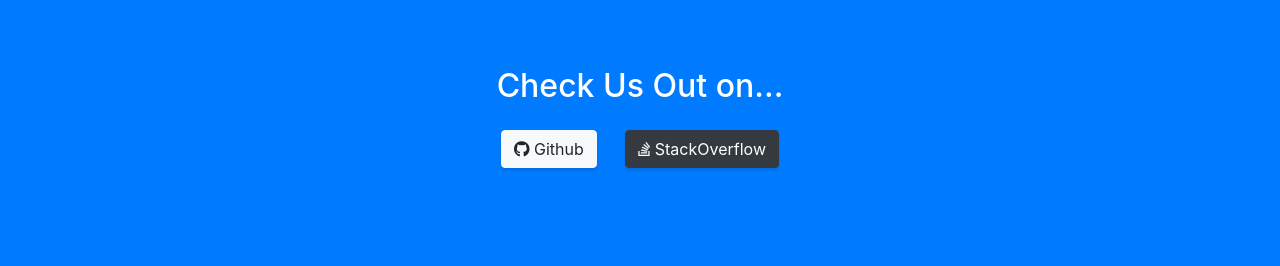
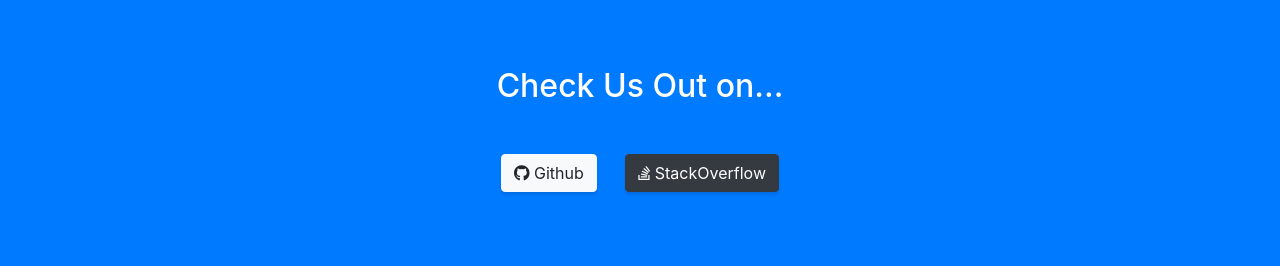
Before and after one commit to SagarMishra78/SagarMishra, a website with bundled scripts: page index.html in a window 1280 px wide. Shown: the part 2860-3126 px from the top of the page. Built offline with nearby package versions, Linux system fonts and the light colour scheme.

```diff
--- a/index.html
+++ b/index.html
@@ -188,7 +188,7 @@
   <section class="content-section bg-primary text-white">
     <div class="container text-center">
       <h2 class="mb-4">Check Us Out on...</h2>
-      <a href="https://github.com/SagarMishra78" target="_blank" class="btn btn-xl btn-light mr-4"><i class="fa fa-github"></i> Github</a>
+      <a href="https://github.com/SagarMishra78" target="_blank" class="btn btn-xl btn-light mr-sm-4 my-4"><i class="fa fa-github"></i> Github</a>
       <a href="https://stackoverflow.com/users/15151599/sagar-mishra-syit54" target="_blank"
         class="btn btn-xl btn-dark"><i class="fa fa-stack-overflow"></i> StackOverflow</a>
     </div>
```
